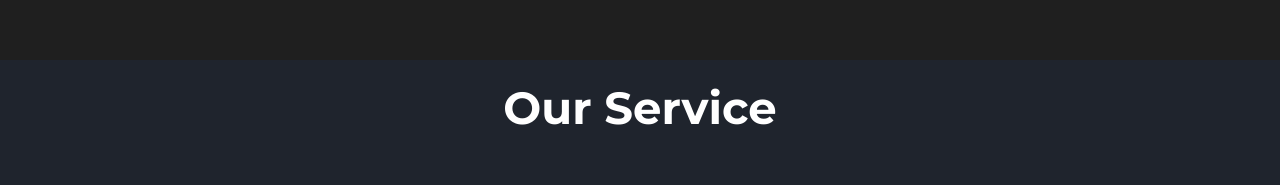
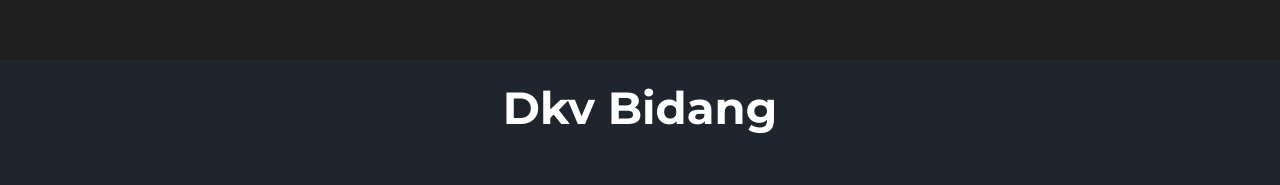
Before and after one commit to amrrrrrrrrrs/myportofolio, a plain HTML site: page index.html in a window 1280 px wide. Shown: the part 1700-1885 px from the top of the page. Drawn offline with nearby package versions, Linux system fonts and the light colour scheme; a script that the page names is missing; a web font is replaced by a local one.

Commit message:
Update index.html

```diff
--- a/index.html
+++ b/index.html
@@ -89,7 +89,7 @@
 </section>
 
 <section class="services" id="dkv bidang">
-    <h2 class="heading-service">Our <spam>Service</spam></h2>
+    <h2 class="heading-service">Dkv <spam>Bidang</spam></h2>
 
     <div class="service-conteiner">
         <div class="service-box">
```
